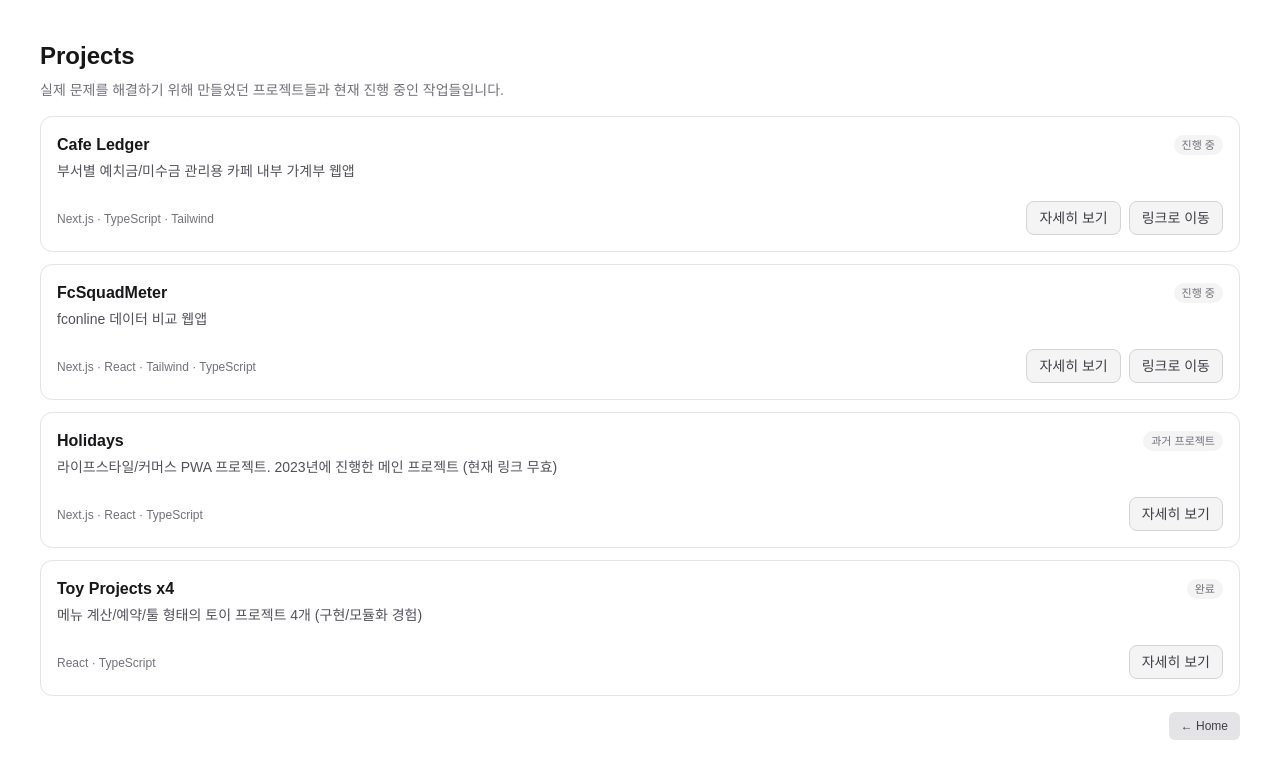
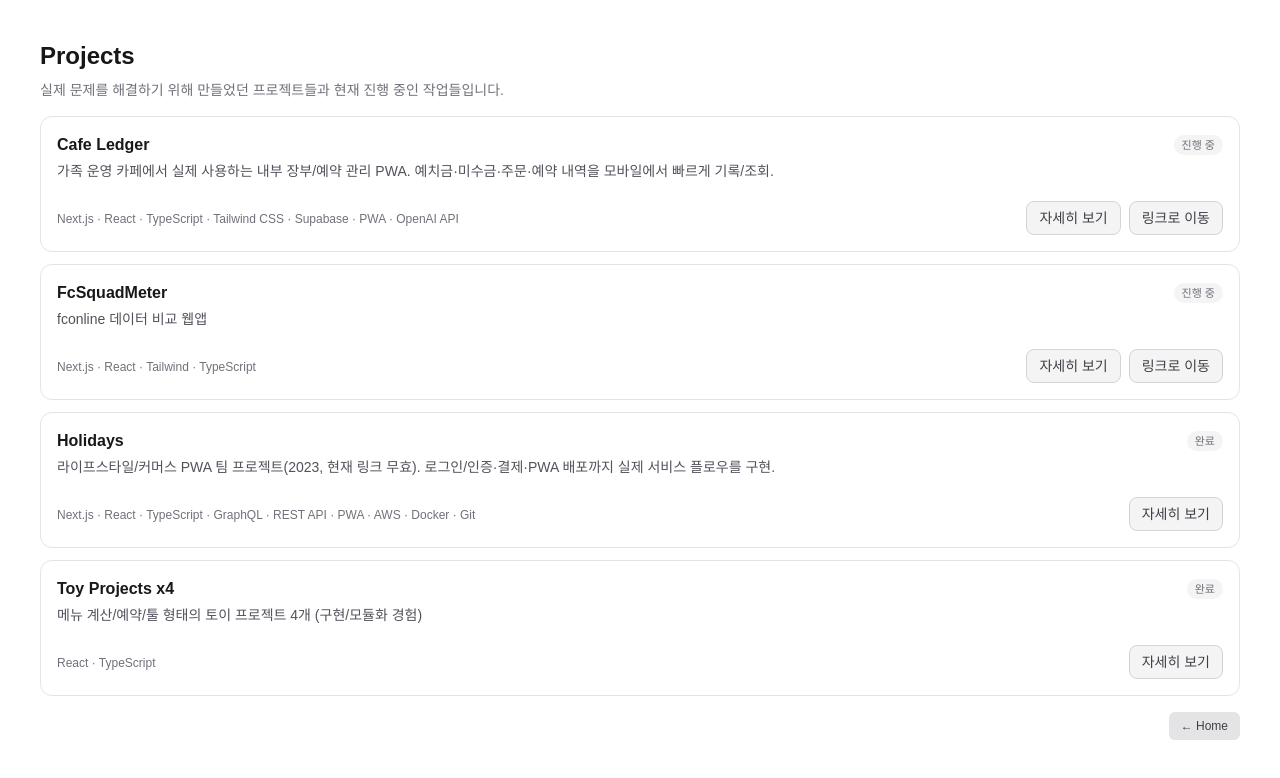
Before and after one commit to lbj23han/han-portfolio, a Next.js app: page /projects in a window 1280 px wide. Shown: the top 778 px of the page. Built offline with nearby package versions, Linux system fonts and the light colour scheme.

Commit message:
content(projects): refresh project summaries and tech stack

```diff
--- a/src/constants/projects.ts
+++ b/src/constants/projects.ts
@@ -32,17 +32,31 @@ export type Project = {
 export const projects: Project[] = [
   {
     name: "Cafe Ledger",
-    description: "부서별 예치금/미수금 관리용 카페 내부 가계부 웹앱",
-    tech: ["Next.js", "TypeScript", "Tailwind"],
+    description:
+      "가족 운영 카페에서 실제 사용하는 내부 장부/예약 관리 PWA. 예치금·미수금·주문·예약 내역을 모바일에서 빠르게 기록/조회.",
+    tech: [
+      "Next.js",
+      "React",
+      "TypeScript",
+      "Tailwind CSS",
+      "Supabase",
+      "PWA",
+      "OpenAI API",
+    ],
     status: "in-progress",
     url: "https://nescafe-admin-pwa.vercel.app",
     detail: [
-      "PWA 기반 모바일 퍼스트 UI",
-      "AI Assistant 입력 파싱/프리필 플로우 설계",
-      "리팩토링 중심으로 모듈 경계/타입 안정성 개선",
+      "실사용 기반 모바일 퍼스트 UX: Bottom Nav, 터치 영역 최적화, 단순 입력 흐름",
+      "Shop 단위 데이터 분리 + 역할 기반 권한(Owner/Admin/Staff/Viewer) 설계",
+      "RLS(Row Level Security)로 서버 단 접근 제어 구현",
+      "직원 초대(Invite) 토큰 플로우 및 초대 상태(pending/accepted/expired) 관리 UI",
+      "예약/매출 캘린더 + 예약 완료 시 장부 자동 반영(중복 방지 unique index 포함)",
+      "Repository 패턴 + 도메인 로직 분리로 모듈 경계/타입 안정성 강화",
+      "AI Helper: 자연어 입력 → 미리보기 → 확인 → QueryString 프리필(‘AI가 직접 저장하지 않는’ 안전 정책)",
+      "Quick Chips 등 입력 UX 개선으로 키보드 의존도 감소",
     ],
     // media: [
-    //   { type: "gif", src: "/media/cafe-ledger/ai-prefill.gif", alt: "AI 프리필 흐름" },
+    //   { type: "gif", src: "/media/cafe-ledger/ai-prefill.gif", alt: "AI Helper 프리필(미리보기→확인→적용) 흐름" },
     // ],
   },
   {
@@ -57,13 +71,43 @@ export const projects: Project[] = [
   {
     name: "Holidays",
     description:
-      "라이프스타일/커머스 PWA 프로젝트. 2023년에 진행한 메인 프로젝트 (현재 링크 무효)",
-    tech: ["Next.js", "React", "TypeScript"],
-    status: "legacy",
-    detail: ["팀 협업 개발 경험", "링크 대신 GIF로 핵심 플로우를 정리"],
+      "라이프스타일/커머스 PWA 팀 프로젝트(2023, 현재 링크 무효). 로그인/인증·결제·PWA 배포까지 실제 서비스 플로우를 구현.",
+    tech: [
+      "Next.js",
+      "React",
+      "TypeScript",
+      "GraphQL",
+      "REST API",
+      "PWA",
+      "AWS",
+      "Docker",
+      "Git",
+    ],
+    status: "done",
+    detail: [
+      "팀 프로젝트에서 로그인 페이지,메인 페이지, 매거진 등의 페이지와 인증 시스템 전반(설계/구현) 담당",
+      "간편로그인 도입 및 로그인 플로우(가입/연동/리다이렉트/보호 라우팅) 구성",
+      "결제 페이지 + 결제 플로우(성공/실패/취소 등 상태 처리) 구현",
+      "GraphQL 쿼리 직접 작성하여 화면 데이터 페칭/연동",
+      "REST API 연동(필요 엔드포인트 기반 기능 연결)",
+      "PWA 전체 세팅(단독) 및 Google Play 앱 출시까지 진행",
+      "AWS 환경에서 개발/배포 연동 경험(프로젝트 운영 환경 기반)",
+      "링크 대신 이미지로 핵심 사용자 플로우를 정리(메인→로그인→매거진→광고/결제유도→실서비스)",
+    ],
     media: [
       { type: "gif", src: "/media/holidays/flow-1.gif", alt: "메인 화면" },
-      { type: "gif", src: "/media/holidays/flow-2.gif", alt: "로그인 페이지" },
+      {
+        type: "gif",
+        src: "/media/holidays/flow-2.gif",
+        alt: "로그인 페이지 / 인증 플로우",
+      },
+      { type: "gif", src: "/media/holidays/flow-3.gif", alt: "매거진 페이지" },
+      {
+        type: "gif",
+        src: "/media/holidays/flow-4.gif",
+        alt: "광고 및 결제 유도 플로우",
+      },
+      { type: "gif", src: "/media/holidays/flow-5.gif", alt: "실서비스 화면" },
     ],
   },
   {
```
